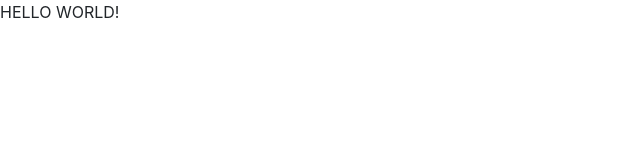
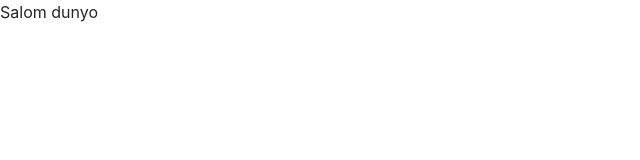
Before and after one commit to ramziddin2/front-end, a plain HTML site: page index.html in a window 1280 px wide. Shown: the full height of the page, 0-640 px from the left. Drawn offline with nearby package versions, Linux system fonts and the light colour scheme.

Commit message:
Update index.html

```diff
--- a/index.html
+++ b/index.html
@@ -13,7 +13,7 @@
   </head>
   <body>
 
-    <span>HELLO WORLD!</span>
+    <span> Salom dunyo</span>
 
     <!-- Optional JavaScript -->
     <!-- jQuery first, then Popper.js, then Bootstrap JS -->
```
